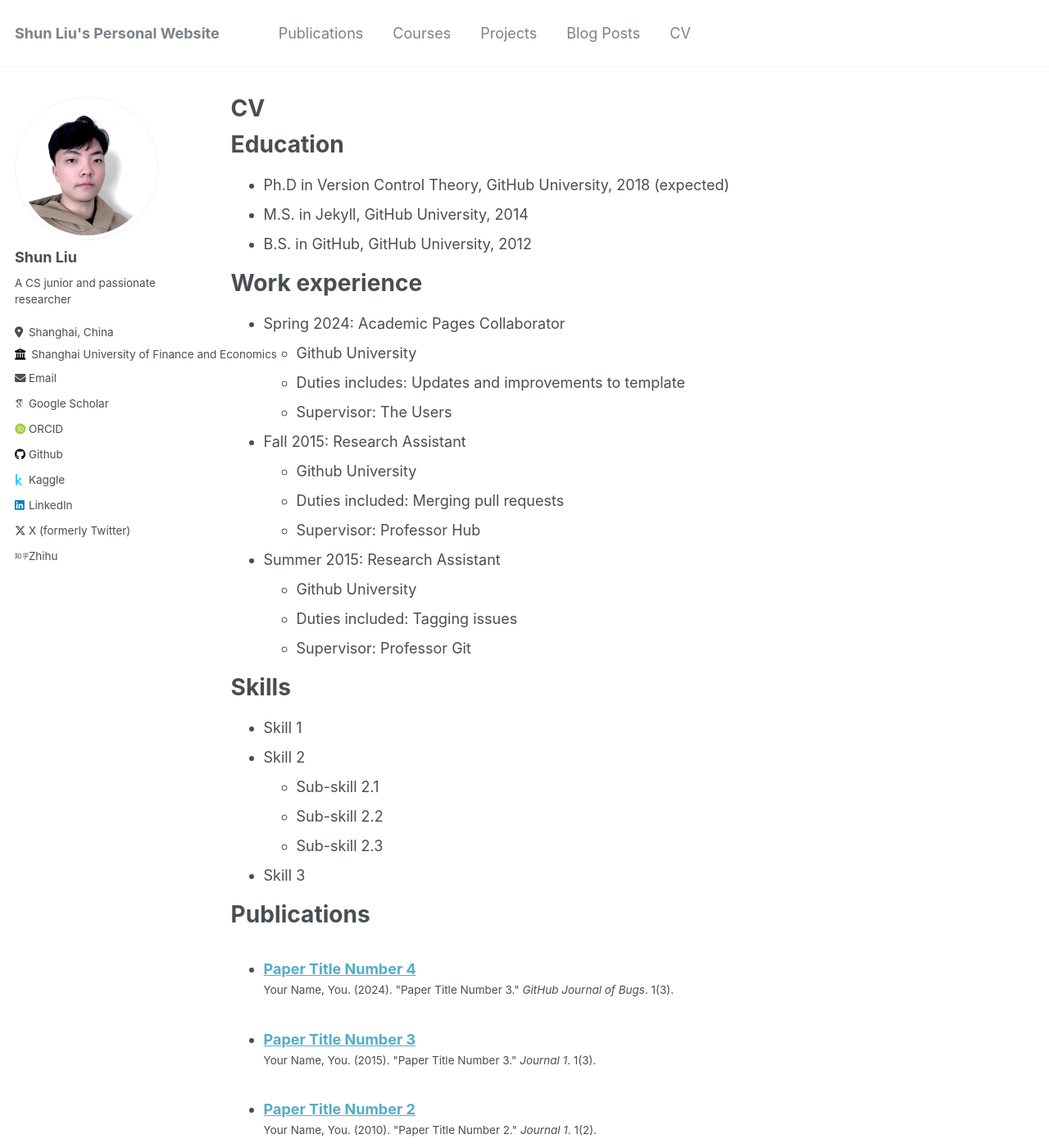
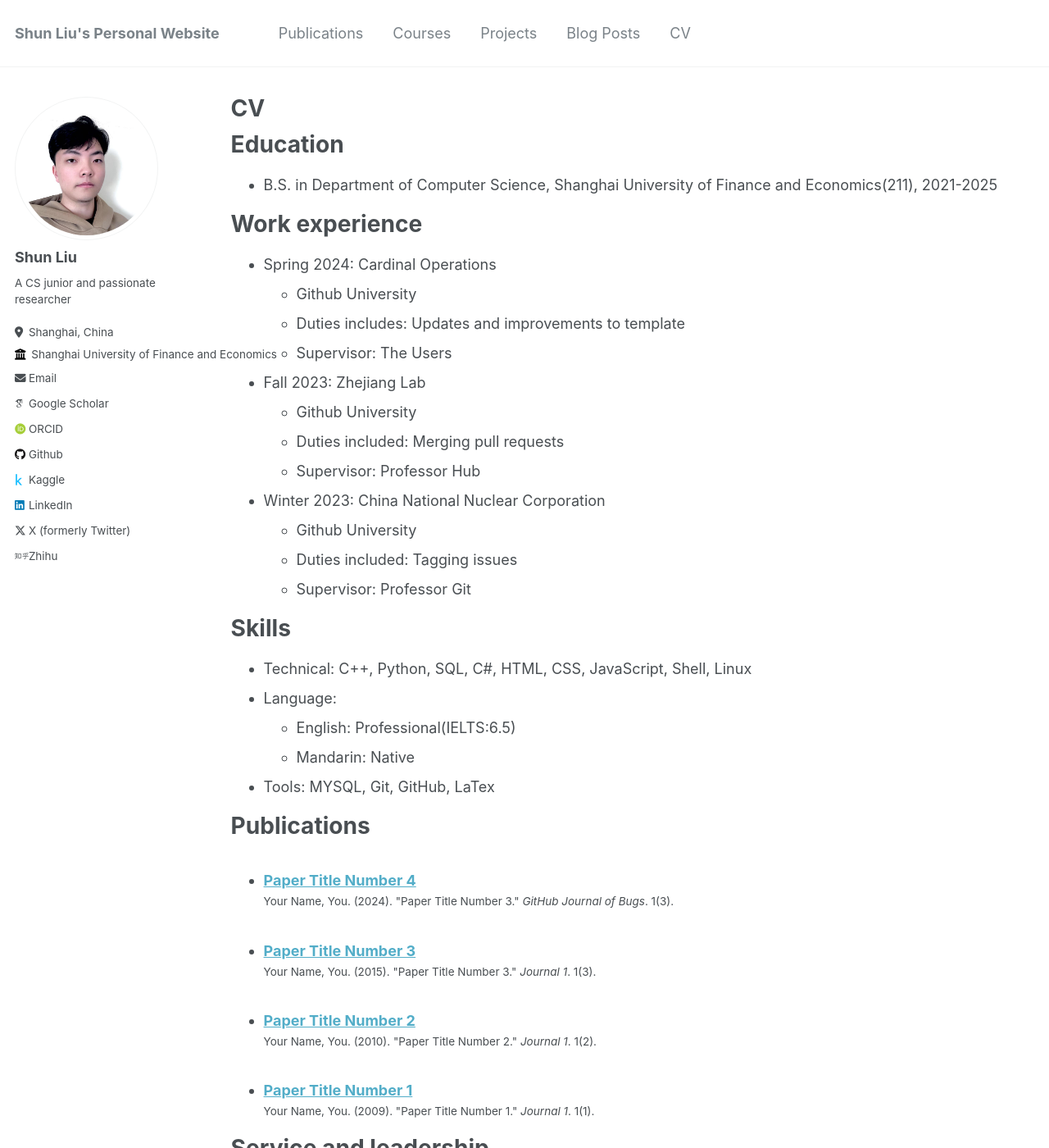
Before and after one commit to shunliu01/shunliu01.github.io, a Jekyll site: the page built from _pages/cv.md, in a window 1280 px wide and 1400 px high. Shown: the whole window at 82% size. Built offline with Jekyll 4.4.1, drawn with Linux system fonts in a browser that asks for light colours; some web fonts are replaced; some of the changed text lies outside the part shown.

Commit message:
Update cv.md

```diff
--- a/_pages/cv.md
+++ b/_pages/cv.md
@@ -11,35 +11,32 @@ redirect_from:
 
 Education
 ======
-* Ph.D in Version Control Theory, GitHub University, 2018 (expected)
-* M.S. in Jekyll, GitHub University, 2014
-* B.S. in GitHub, GitHub University, 2012
+* B.S. in Department of Computer Science, Shanghai University of Finance and Economics(211), 2021-2025
 
 Work experience
 ======
-* Spring 2024: Academic Pages Collaborator
+* Spring 2024: Cardinal Operations
   * Github University
   * Duties includes: Updates and improvements to template
   * Supervisor: The Users
 
-* Fall 2015: Research Assistant
+* Fall 2023: Zhejiang Lab
   * Github University
   * Duties included: Merging pull requests
   * Supervisor: Professor Hub
 
-* Summer 2015: Research Assistant
+* Winter 2023: China National Nuclear Corporation
   * Github University
   * Duties included: Tagging issues
   * Supervisor: Professor Git
 
 Skills
 ======
-* Skill 1
-* Skill 2
-  * Sub-skill 2.1
-  * Sub-skill 2.2
-  * Sub-skill 2.3
-* Skill 3
+* Technical: C++, Python, SQL, C#, HTML, CSS, JavaScript, Shell, Linux
+* Language:
+  * English: Professional(IELTS:6.5)
+  * Mandarin: Native
+* Tools: MYSQL, Git, GitHub, LaTex
 
 Publications
 ======
@@ -47,18 +44,7 @@ Publications
     {% include archive-single-cv.html %}
   {% endfor %}</ul>
 
-Talks
-======
-  <ul>{% for post in site.talks reversed %}
-    {% include archive-single-talk-cv.html  %}
-  {% endfor %}</ul>
-
-Teaching
-======
-  <ul>{% for post in site.teaching reversed %}
-    {% include archive-single-cv.html %}
-  {% endfor %}</ul>
-
 Service and leadership
 ======
-* Currently signed in to 43 different slack teams
+* Currently served as a intern researcher and lead a industrial project in LLM realm.
+* Currently lead an independent project within the corporation of Dartmouth College.
```
